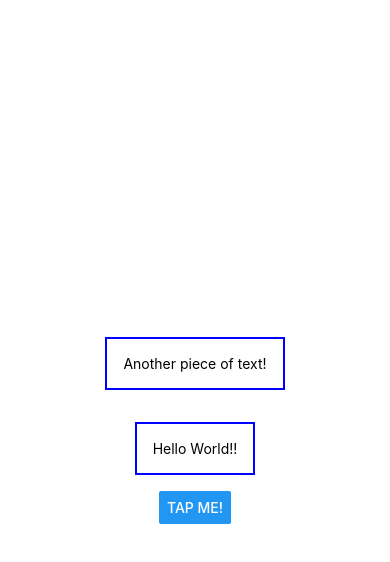
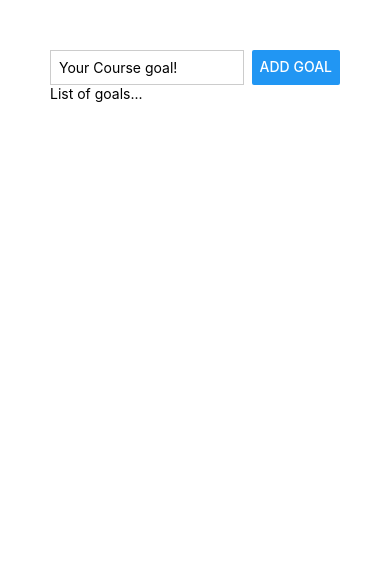
Before and after one commit to maxmay94/RNCourse_01, a React Native app: screen / in a window 390 px wide. Shown: the top 562 px of the page. Built offline with nearby package versions, Linux system fonts and the light colour scheme.

Commit message:
intro to flexbox

```diff
--- a/App.js
+++ b/App.js
@@ -1,30 +1,35 @@
-import { StyleSheet, Text, View, Button } from 'react-native'
+import { StyleSheet, Text, View, Button, TextInput } from 'react-native'
 
 export default function App() {
   return (
-    <View style={styles.container}>
-      <View style={styles.dummyText}>
-        <Text>Another piece of text!</Text>
+    <View style={styles.appContainer}>
+      <View style={styles.inputContainer}>
+        <TextInput
+          style={styles.textInput}
+          placeholder='Your Course goal!'
+        />
+        <Button title="Add Goal" />
       </View>
-      <Text style={styles.dummyText}>
-        Hello World!!
-      </Text>
-      <Button title="Tap Me!"/>
+      <View>
+        <Text>List of goals...</Text>
+      </View>
     </View>
   )
 }
 
 const styles = StyleSheet.create({
-  container: {
-    flex: 1,
-    backgroundColor: '#ffffff',
-    alignItems: 'center',
-    justifyContent: 'center',
+  appContainer: {
+    padding: 50
   },
-  dummyText: {
-    margin: 16,
-    padding: 16,
-    borderWidth: 2,
-    borderColor: 'blue',
+  inputContainer: {
+    flexDirection: 'row',
+    justifyContent: 'space-between',
+  },
+  textInput: {
+    borderWidth: 1,
+    borderColor: '#cccccc',
+    width: '80%',
+    marginRight: 8,
+    padding: 8
   },
 })
```
